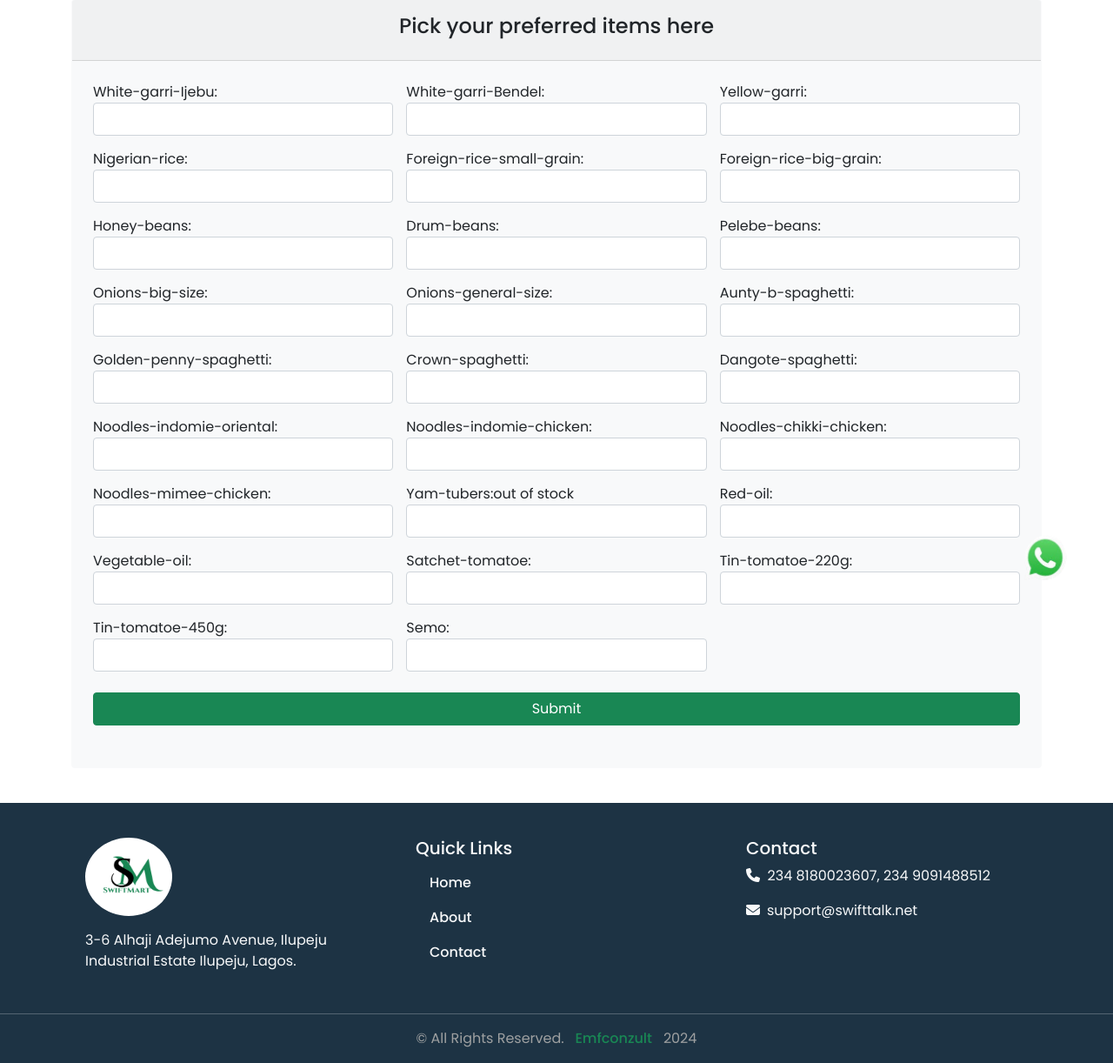
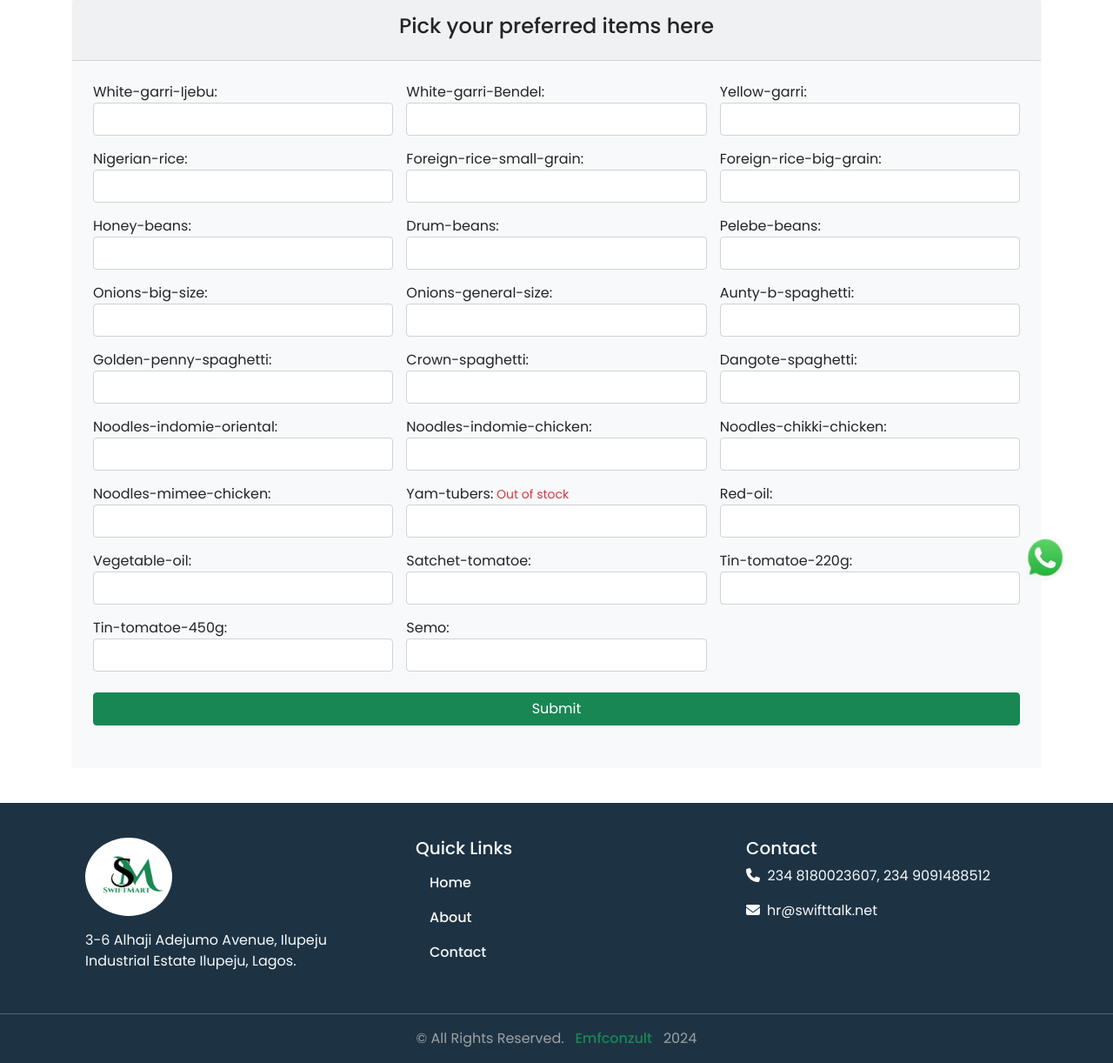
Before and after one commit to Emmadegreat/swift, a Django app: page /items/ in a window 1280 px wide. Shown: the part 105-1327 px from the top of the page at 87% size. Run offline with Django 5.2, Linux system fonts and the light colour scheme; the visitor is signed in with stand-in values (Sample User, id 1); parts of the project's set-up code (start-up, migrations or seed data) failed here and were passed over.

Commit message:
codes optimized

```diff
--- a/swiftapp/models.py
+++ b/swiftapp/models.py
@@ -104,7 +104,7 @@ class UserItems(models.Model):
     indomie_chicken = models.CharField(choices=noodle_list, null=True, blank=True, max_length=40)
     chikki_noodles = models.CharField(choices=noodle_list, null=True, blank=True, max_length=40)
     mimee_noodles = models.CharField(choices=noodle_list, null=True, blank=True, max_length=40)
-    yam_tubers = models.CharField(choices=yam_list, null=True, blank=True, default='', max_length=40)
+    yam_tubers = models.CharField(choices=yam_list, null=True, blank=False, default='', max_length=40)
     red_oil = models.CharField(choices=red_oil_list, null=True, blank=True, max_length=40)
     veg_oil = models.CharField(choices=veg_oil_list, null=True, blank=True, max_length=40)
     satchet_tomatoe = models.CharField(choices=tomatoe_satchet_list, null=True, blank=True, max_length=40)
--- a/swiftapp/templates/base.html
+++ b/swiftapp/templates/base.html
@@ -116,7 +116,7 @@
                             <h5 class='text-light text-start'> Contact</h5>
                             <p class="text-light"><i class="fa fa-phone text-light"></i>&nbsp; 234 8180023607, 234 9091488512
                             </p>
-                            <p class="text-light"><i class="fa fa-envelope text-light"> &nbsp;</i>support@swifttalk.net</p>
+                            <p class="text-light"><i class="fa fa-envelope text-light"> &nbsp;</i>hr@swifttalk.net</p>
                              <!--<div>
                                <h5 class='text-light text-start'> Social Links</h5>
                                 <div class="flex justify-content-between">
--- a/swiftapp/templates/items.html
+++ b/swiftapp/templates/items.html
@@ -193,7 +193,7 @@
                                 {% endfor %}
                             </div>
                             <div class="form-group" id="yam">
-                                <span>{{ form.yam_tubers.label_tag }}out of stock</span>
+                                <span>{{ form.yam_tubers.label_tag }}<small class="text-danger"> Out of stock</small></span>
                                 {{ form.yam_tubers}}
                                 {% for error in form.yam_tubers.errors %}
                                     <p class="text-danger">{{ error }}</p>
```
